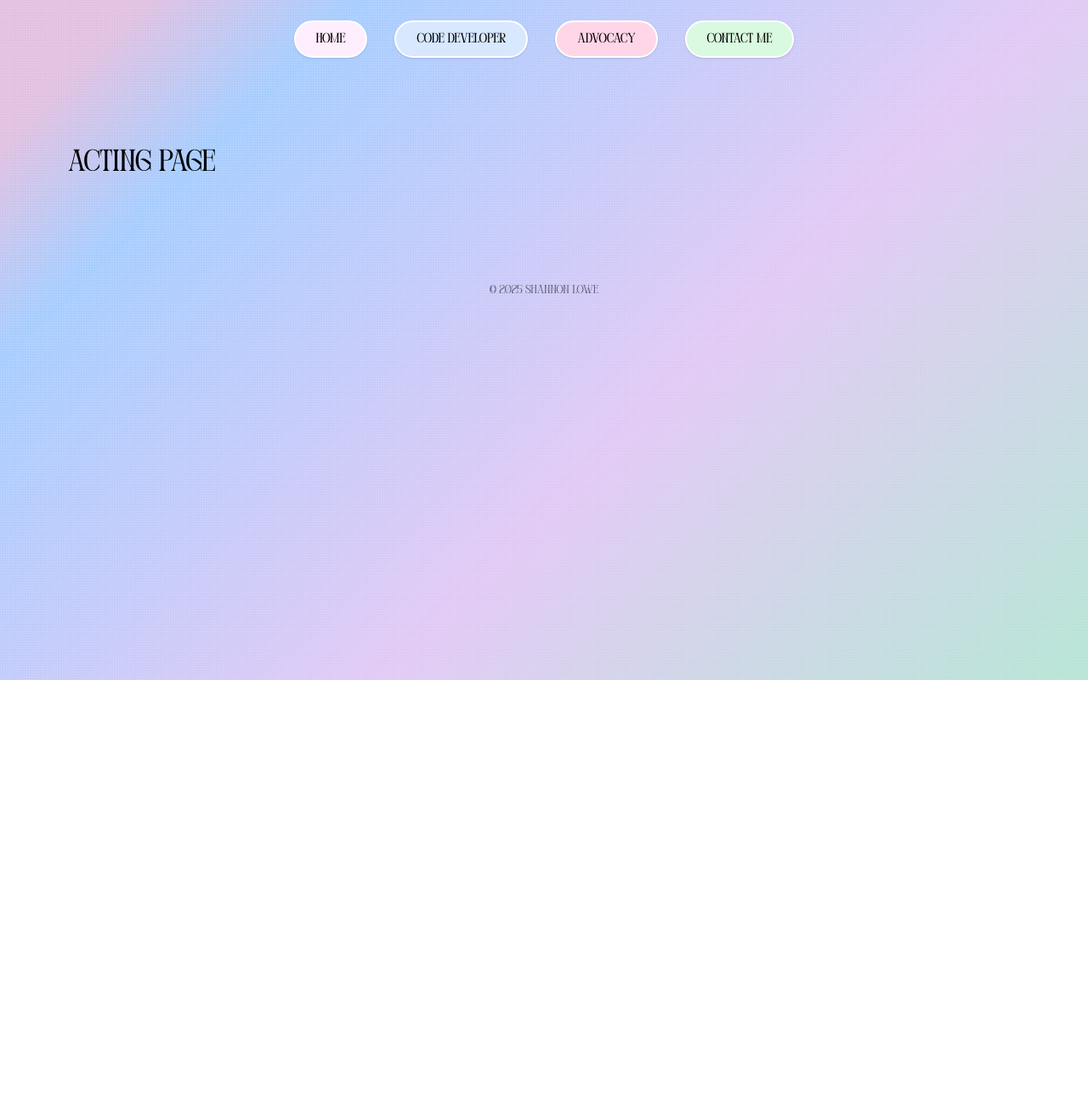
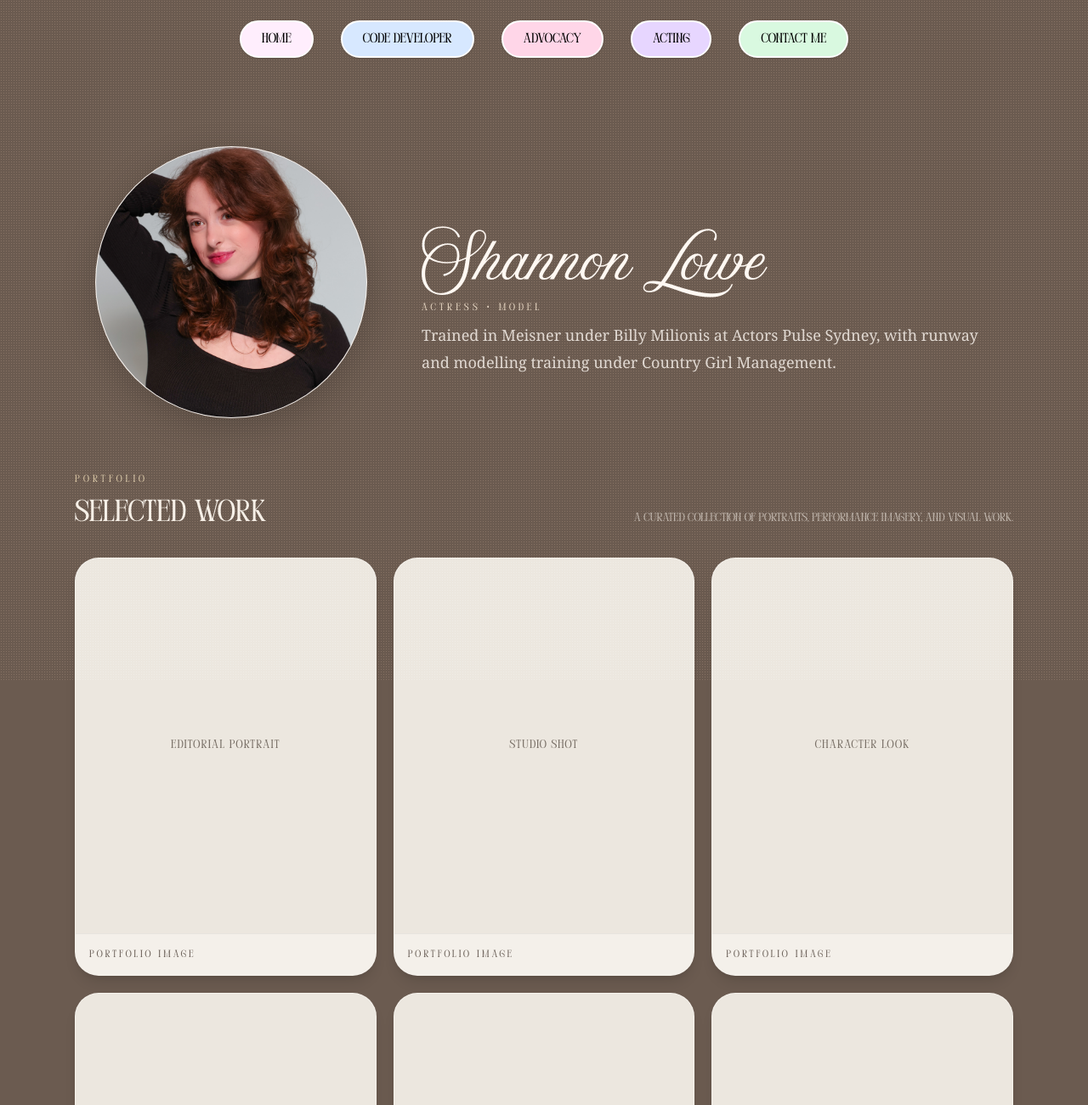
Before and after one commit to SHS-Peb/shan-lowe-portfolio, a React (Vite) app: page /acting in a window 1280 px wide. Shown: the top 1300 px of the page at 85% size. Before the commit the page ends 800 px from the top, so only its background shows below. Built offline with nearby package versions, Linux system fonts and the light colour scheme.

Commit message:
created modeling & acting page, editing nav bar pills & editing home page bubbles grid to include acting bubble

```diff
--- a/src/components/BubbleGrid.jsx
+++ b/src/components/BubbleGrid.jsx
@@ -5,10 +5,7 @@ import { Link } from "react-router-dom";
 export default function BubbleGrid() {
   const [techOpen, setTechOpen] = useState(false);
 
-  // Responsive sizes
-  // Big bubbles scale from ~160px up to 256px
   const bubbleSize = "w-[clamp(160px,42vw,256px)] h-[clamp(160px,42vw,256px)]";
-  // Small bubbles scale from ~84px up to 112px
   const smallBubbleSize = "w-[clamp(84px,20vw,112px)] h-[clamp(84px,20vw,112px)]";
 
   const bigBubbleBase =
@@ -16,11 +13,9 @@ export default function BubbleGrid() {
   const smallBubbleBase =
     `${smallBubbleSize} rounded-full backdrop-blur-md shadow-md flex items-center justify-center text-center`;
 
-  // Text scales
   const bigText = "text-[clamp(18px,4.5vw,40px)]";
   const smallText = "text-[clamp(12px,2.8vw,18px)]";
 
-  // Only allows hover-split on md+ screens (prevents mobile weirdness)
   const hoverHandlers = {
     onHoverStart: () => setTechOpen(true),
     onHoverEnd: () => setTechOpen(false),
@@ -28,7 +23,6 @@ export default function BubbleGrid() {
 
   return (
     <div className="mx-auto w-full max-w-3xl px-4">
-      {/* 2 cols always, but responsive spacing */}
       <div className="grid grid-cols-2 gap-x-8 gap-y-10 sm:gap-x-12 sm:gap-y-12 place-items-center">
         {/* Advocacy */}
         <Link to="/advocacy">
@@ -42,7 +36,7 @@ export default function BubbleGrid() {
           </motion.div>
         </Link>
 
-        {/* Tech (splits on hover on desktop only) */}
+        {/* Tech */}
         <motion.div
           className="relative flex items-center justify-center"
           {...(typeof window !== "undefined" && window.innerWidth >= 768 ? hoverHandlers : {})}
@@ -63,7 +57,6 @@ export default function BubbleGrid() {
             </motion.div>
           </Link>
 
-          {/* Split bubbles: show only on md+ */}
           <div className="hidden md:block">
             <AnimatePresence>
               {techOpen && (
@@ -86,9 +79,7 @@ export default function BubbleGrid() {
 
                   <Link to="/code-developer#spotlight" className="block">
                     <motion.div className="relative inline-block">
-                      {/* Invisible hover buffer (bigger on small screens) */}
                       <span className="absolute rounded-full -inset-5 sm:-inset-4 lg:-inset-3" />
-
                       <motion.div
                         whileHover={{ scale: 1.06 }}
                         transition={{ type: "spring", stiffness: 220, damping: 16 }}
@@ -106,8 +97,25 @@ export default function BubbleGrid() {
           </div>
         </motion.div>
 
+        {/* Acting */}
+        <Link to="/acting">
+          <motion.div
+            whileHover={{ scale: 1.06 }}
+            className={`${bigBubbleBase} bg-[#efdbff]/70 text-[#72409b] ${bigText}`}
+          >
+            <div className="flex flex-col leading-tight">
+                <span className="font-perandory">
+                  <span className="font-amoresa">M</span>odeling &
+                </span>
+                <span className="font-perandory">
+                  <span className="font-amoresa">A</span>cting
+                </span>
+              </div>
+          </motion.div>
+        </Link>
+
         {/* Contact */}
-        <Link to="/contact" className="col-span-2 flex justify-center">
+        <Link to="/contact">
           <motion.div
             whileHover={{ scale: 1.06 }}
             className={`${bigBubbleBase} bg-[#c7edd7]/70 text-[#248955] ${bigText}`}
--- a/src/components/Layout.jsx
+++ b/src/components/Layout.jsx
@@ -6,6 +6,7 @@ const bgByRoute = [
   { prefix: "/code-developer", bg: "page-bg-blue" },
   { prefix: "/advocacy", bg: "page-bg-pink" },
   { prefix: "/contact", bg: "page-bg-green" },
+  { prefix: "/acting", bg: "bg-[#6b5b50]" },
   { prefix: "/", bg: "bg-home-gradient" },
 ];
 
--- a/src/components/Navbar.jsx
+++ b/src/components/Navbar.jsx
@@ -86,6 +86,12 @@ export default function Navbar() {
           className={`${base} bg-[var(--clr-advocacy)] hover:brightness-110`}
         >
           Advocacy
+        </NavLink>
+        <NavLink
+          to="/acting"
+          className={`${base} bg-[var(--clr-creative)] hover:brightness-110`}
+        >
+          Acting
         </NavLink>
 
         {/* Contact Me */}
@@ -211,6 +217,14 @@ export default function Navbar() {
                 </NavLink>
 
                 <NavLink
+                  to="/acting"
+                  onClick={closeMobile}
+                  className={`${base} bg-[var(--clr-creative)] hover:brightness-110 text-center`}
+                >
+                  Acting
+                </NavLink>
+
+                <NavLink
                   to="/contact"
                   onClick={closeMobile}
                   className={`${base} bg-[var(--clr-contact)] hover:brightness-110 text-center`}
--- a/src/pages/Acting.jsx
+++ b/src/pages/Acting.jsx
@@ -1,3 +1,126 @@
+import { motion } from "framer-motion";
+import { useState } from "react";
+import profileModeling from "../assets/imgs/modelingProfile.jpg";
+
+
+const portfolioImages = [
+  { id: 1, label: "Editorial Portrait" },
+  { id: 2, label: "Studio Shot" },
+  { id: 3, label: "Character Look" },
+  { id: 4, label: "Campaign Image" },
+  { id: 5, label: "Runway / Fashion" },
+  { id: 6, label: "Cinematic Headshot" },
+  { id: 7, label: "Beauty Close-up" },
+  { id: 8, label: "Lifestyle Shot" },
+  { id: 9, label: "Performance Still" },
+];
+
 export default function Acting() {
-  return <div className="p-20 text-4xl">Acting Page</div>;
+  const [activeImage, setActiveImage] = useState(null);
+  return (
+    <div className="w-full bg-[#6b5b50]">
+      <section className="max-w-6xl mx-auto flex flex-col items-center justify-start pt-32 md:pt-20 px-6">
+        <div className="w-full space-y-16">
+          {/* Hero section */}
+          <motion.div
+            initial={{ opacity: 0, y: 20 }}
+            animate={{ opacity: 1, y: 0 }}
+            transition={{ duration: 0.6 }}
+            className="flex flex-col md:flex-row gap-10 md:gap-16 items-center justify-center mb-12"
+          >
+            {/* Headshot */}
+            <div className="w-56 h-56 sm:w-64 sm:h-64 md:w-80 md:h-80 rounded-full overflow-hidden bg-white border border-[#eadccf]/40 shadow-[0_10px_40px_rgba(0,0,0,0.18)] flex items-center justify-center relative z-10">
+              <img
+                src={profileModeling}
+                alt="Profile pic"
+                className="w-full h-full object-cover object-top cursor-pointer"
+                onClick={() => setActiveImage(profileModeling)}
+              />
+            </div>
+
+            {/* Intro copy */}
+            <div className="space-y-2 text-center md:text-left">
+              <h1 className="text-5xl font-perandory text-[#fff8f2] mb-2 md:text-6xl">
+                Shannon Lowe
+              </h1>
+
+              <p className="text-xs uppercase tracking-[0.35em] text-[#e4d3bf]">
+                Actress • Model
+              </p>
+
+              <p className="font-serif text-base leading-8 text-[#f5ede6]/85 md:text-lg max-w-2xl">
+                Trained in Meisner under Billy Milionis at Actors Pulse Sydney,
+                with runway and modelling training under Country Girl
+                Management.
+              </p>
+            </div>
+          </motion.div>
+
+          {/* Gallery intro */}
+          <div className="mb-8 mt-16 flex items-end justify-between gap-4">
+            <div>
+              <p className="text-xs uppercase tracking-[0.35em] text-[#d7c4a3]">
+                Portfolio
+              </p>
+              <h2 className="mt-3 text-3xl font-light text-[#f6efe6] md:text-4xl">
+                Selected Work
+              </h2>
+            </div>
+
+            <p className="hidden max-w-md text-right text-sm leading-7 text-[#f3ede4]/60 md:block">
+              A curated collection of portraits, performance imagery, and visual
+              work.
+            </p>
+          </div>
+
+          {/* Image grid */}
+          <div className="grid grid-cols-2 gap-5 md:grid-cols-3">
+            {portfolioImages.map((image) => (
+              <div
+                key={image.id}
+                className="group overflow-hidden rounded-[28px] border border-white/10 bg-[#f4f0ea] shadow-lg transition duration-300 hover:-translate-y-1 hover:shadow-2xl"
+              >
+                <div className="aspect-[4/5] w-full bg-[#ece7df]">
+                  <div className="flex h-full w-full items-center justify-center text-sm tracking-[0.08em] text-[#7a7168]">
+                    {image.label}
+                  </div>
+                </div>
+
+                <div className="border-t border-black/5 px-4 py-4">
+                  <p className="text-xs uppercase tracking-[0.25em] text-[#6e645c]">
+                    Portfolio Image
+                  </p>
+                </div>
+              </div>
+            ))}
+          </div>
+        </div>
+
+        {activeImage && (
+          <div
+            className="fixed inset-0 z-50 bg-black/60 backdrop-blur-sm flex items-center justify-center px-6"
+            onClick={() => setActiveImage(null)}
+          >
+            <div
+              className="relative max-w-4xl w-full"
+              onClick={(e) => e.stopPropagation()}
+            >
+              <img
+                src={activeImage}
+                alt="Enlarged view"
+                className="w-full max-h-[85vh] object-contain rounded-3xl shadow-[0_20px_60px_rgba(0,0,0,0.4)]"
+              />
+
+              <button
+                onClick={() => setActiveImage(null)}
+                className="absolute -top-4 -right-4 bg-white text-[#6b5b50] rounded-full w-10 h-10 flex items-center justify-center shadow-lg hover:scale-105 transition"
+              >
+                ✕
+              </button>
+            </div>
+          </div>
+        )}
+      </section>
+    </div>
+  );
 }
```
Also changed, not shown: src/assets/imgs/modelingProfile.jpg (added).
